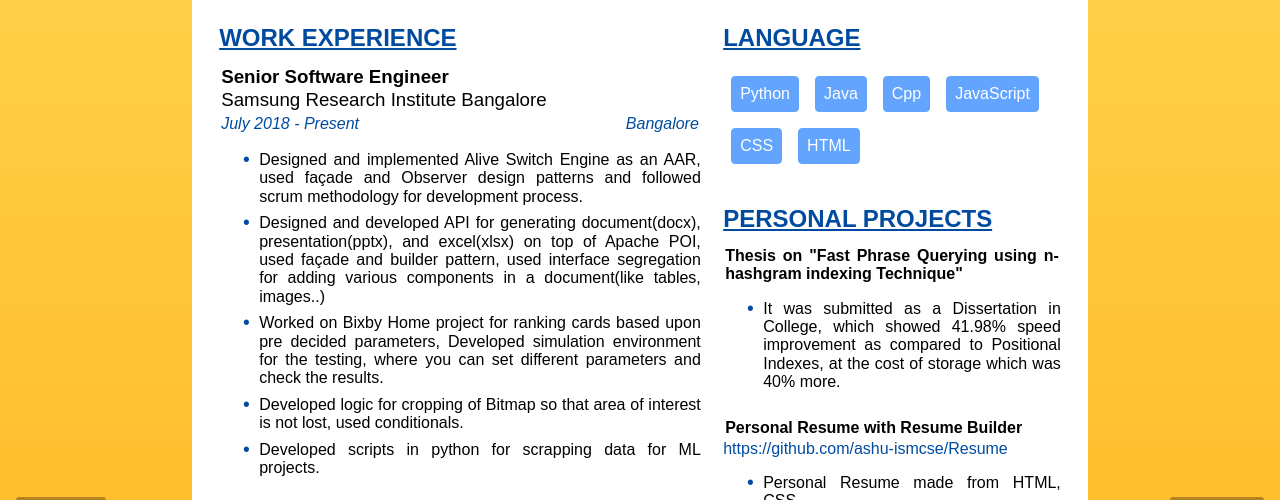
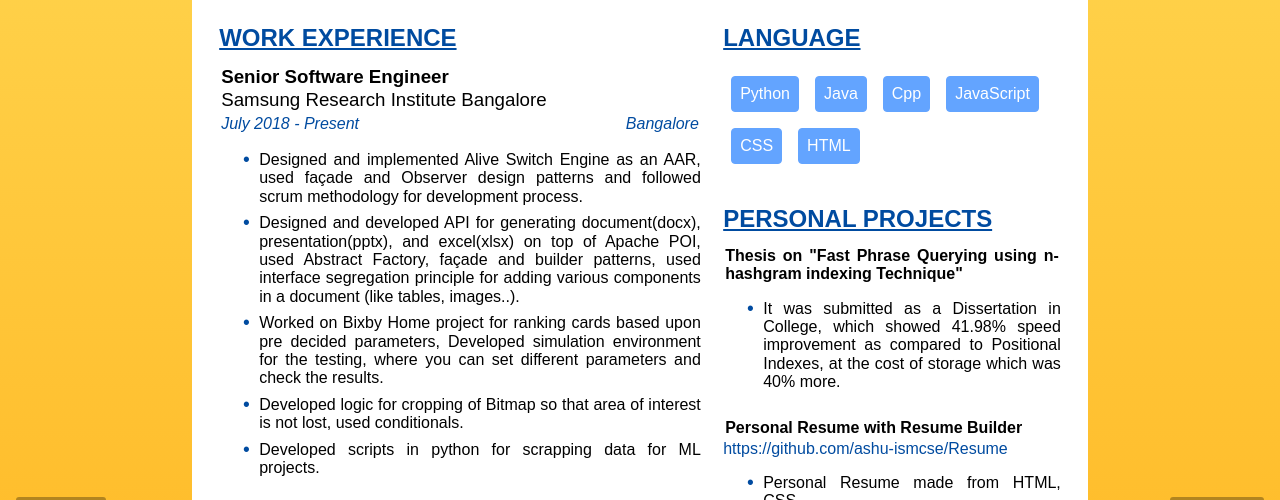
Before and after one commit to ashu-ismcse/Resume, a plain HTML site: page index.html in a window 1280 px wide. Shown: the part 225-725 px from the top of the page. Drawn offline with Linux system fonts and the light colour scheme.

Commit message:
Add abstract factory in experience description

```diff
--- a/index.html
+++ b/index.html
@@ -84,8 +84,8 @@
 								<li>Designed and implemented Alive Switch Engine as an AAR, used façade and Observer
 									design patterns and followed scrum methodology for development process.</li>
 								<li>Designed and developed API for generating document(docx), presentation(pptx), and excel(xlsx)
-									on top of Apache POI, used façade and builder pattern, used interface segregation for adding
-									various components in a document(like tables, images..) </li>
+									on top of Apache POI, used Abstract Factory, façade and builder patterns, used interface segregation
+									principle for adding various components in a document (like tables, images..). </li>
 								<li>Worked on Bixby Home project for ranking cards based upon pre decided parameters,
 									Developed simulation environment for the testing, where you can set different
 									parameters and check the results.</li>
```
